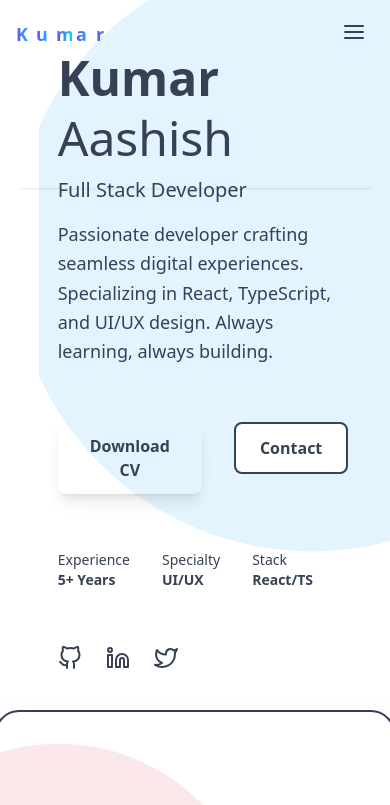
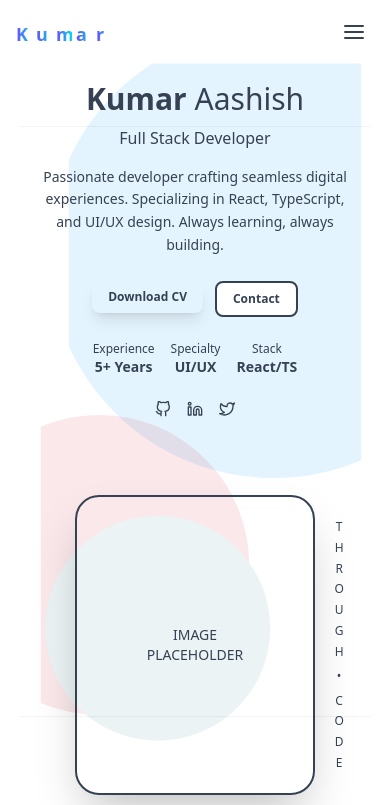
Before and after one commit to kumaraashish435/portfolio, a React (Vite) app: page / in a window 390 px wide. Shown: the top 805 px of the page. Built offline with nearby package versions, Linux system fonts and the light colour scheme.

Commit message:
Improve hero section responsiveness across all screen sizes

```diff
--- a/src/pages/Home.jsx
+++ b/src/pages/Home.jsx
@@ -7,33 +7,29 @@ const Home = () => {
   return (
     <>
       {/* Hero Section */}
-      <section className="relative min-h-[100vh] flex flex-col md:flex-row items-center justify-center bg-offwhite overflow-hidden px-4 sm:px-12 py-12 border-b border-dark">
-        {/* Background Figures */}
+      <section className="relative min-h-screen flex flex-col md:flex-row items-center justify-between bg-offwhite overflow-hidden px-4 sm:px-6 lg:px-8 pt-20 pb-12 md:py-20 border-b border-dark">
+        {/* Background Figures - Adjusted for better visibility on mobile */}
         <div className="absolute inset-0 pointer-events-none select-none overflow-hidden">
           {/* Large Circle - Top Right */}
-          <svg width="100%" height="100%" className="absolute top-[-10%] right-[-10%] opacity-10">
+          <svg width="100%" height="100%" className="absolute top-[-5%] right-[-5%] opacity-10 scale-75 sm:scale-100">
             <circle cx="70%" cy="30%" r="300" fill="#0197F6" />
           </svg>
 
           {/* Small Circles - Bottom Left */}
-          <svg width="100%" height="100%" className="absolute bottom-[-5%] left-[-5%] opacity-10">
+          <svg width="100%" height="100%" className="absolute bottom-[-2%] left-[-2%] opacity-10 scale-75 sm:scale-100">
             <circle cx="20%" cy="70%" r="200" fill="#D7263D" />
             <circle cx="40%" cy="80%" r="150" fill="#448FA3" />
           </svg>
 
           {/* Gradient Blobs */}
-          <div className="absolute top-[-20%] right-[-20%] w-[800px] h-[800px] bg-primary/5 rounded-full blur-3xl" />
-          <div className="absolute bottom-[-20%] left-[-20%] w-[600px] h-[600px] bg-blue/5 rounded-full blur-3xl" />
+          <div className="absolute top-[-10%] right-[-10%] w-[400px] h-[400px] sm:w-[600px] sm:h-[600px] md:w-[800px] md:h-[800px] bg-primary/5 rounded-full blur-3xl" />
+          <div className="absolute bottom-[-10%] left-[-10%] w-[300px] h-[300px] sm:w-[400px] sm:h-[400px] md:w-[600px] md:h-[600px] bg-blue/5 rounded-full blur-3xl" />
 
           {/* Decorative Lines */}
           <svg width="100%" height="100%" className="absolute top-0 left-0 opacity-5">
-            <line x1="5%" y1="15%" x2="95%" y2="15%" stroke="#02182B" strokeWidth="2" />
-            <line x1="5%" y1="85%" x2="95%" y2="85%" stroke="#02182B" strokeWidth="2" />
+            <line x1="5%" y1="15%" x2="95%" y2="15%" stroke="#02182B" strokeWidth="1" />
+            <line x1="5%" y1="85%" x2="95%" y2="85%" stroke="#02182B" strokeWidth="1" />
           </svg>
-
-          {/* Additional Decorative Elements */}
-          <div className="absolute top-[30%] left-[10%] w-[100px] h-[100px] bg-primary/5 rounded-full blur-xl" />
-          <div className="absolute bottom-[30%] right-[10%] w-[150px] h-[150px] bg-blue/5 rounded-full blur-xl" />
         </div>
 
         {/* Left: Main Info */}
@@ -41,77 +37,77 @@ const Home = () => {
           initial={{ opacity: 0, x: -20 }}
           animate={{ opacity: 1, x: 0 }}
           transition={{ duration: 0.8 }}
-          className="flex-1 flex flex-col items-start justify-center z-10 pl-12 max-w-xl pr-8 md:pr-4 lg:pr-0"
+          className="w-full md:w-1/2 flex flex-col items-center md:items-start justify-center z-10 px-4 sm:px-6 md:pl-8 lg:pl-12 text-center md:text-left mb-12 md:mb-0"
         >
-          <div className="space-y-2">
-            <h1 className="text-5xl md:text-7xl font-extrabold text-navy leading-tight">
+          <div className="space-y-2 sm:space-y-3">
+            <h1 className="text-3xl sm:text-4xl md:text-5xl lg:text-6xl xl:text-7xl font-extrabold text-navy leading-tight">
               Kumar <span className="text-primary font-light">Aashish</span>
             </h1>
-            <p className="text-teal text-xl md:text-2xl font-medium">Full Stack Developer</p>
+            <p className="text-teal text-base sm:text-lg md:text-xl lg:text-2xl font-medium">Full Stack Developer</p>
           </div>
 
-          <p className="text-dark text-lg my-4  md:text-xl leading-relaxed max-w-lg">
+          <p className="text-dark text-sm sm:text-base md:text-lg lg:text-xl leading-relaxed max-w-lg mt-4 sm:mt-6">
             Passionate developer crafting seamless digital experiences. Specializing in React, TypeScript, and UI/UX design. Always learning, always building.
           </p>
 
-          <div className="flex my-10 gap-4">
+          <div className="flex flex-wrap justify-center md:justify-start gap-3 sm:gap-4 mt-6 sm:mt-8 md:mt-10">
             <Magnetic>
-              <button className="bg-primary mr-4 text-offwhite px-8 py-3 rounded-lg font-semibold shadow-lg hover:bg-navy transition-all duration-300 hover:shadow-xl">
+              <button className="bg-primary text-offwhite px-4 sm:px-6 md:px-8 py-2 sm:py-2.5 md:py-3 rounded-lg font-semibold shadow-lg hover:bg-navy transition-all duration-300 hover:shadow-xl text-xs sm:text-sm md:text-base">
                 Download CV
               </button>
             </Magnetic>
             <Magnetic>
-              <button className="bg-white border-2 border-primary text-primary px-6 py-3 rounded-lg font-semibold hover:bg-lightblue hover:text-navy transition-all duration-300">
+              <button className="bg-white border-2 border-primary text-primary px-4 sm:px-6 md:px-8 py-2 sm:py-2.5 md:py-3 rounded-lg font-semibold hover:bg-lightblue hover:text-navy transition-all duration-300 text-xs sm:text-sm md:text-base">
                 Contact
               </button>
             </Magnetic>
           </div>
 
-          <div className="flex gap-8 my-10 text-sm mt-4">
-            <div className="flex flex-col">
-              <span className="text-blue font-medium">Experience</span>
-              <span className="text-navy font-semibold">5+ Years</span>
+          <div className="flex flex-wrap justify-center md:justify-start gap-4 sm:gap-6 md:gap-8 mt-6 sm:mt-8 md:mt-10">
+            <div className="flex flex-col items-center md:items-start">
+              <span className="text-blue font-medium text-xs sm:text-sm md:text-base">Experience</span>
+              <span className="text-navy font-semibold text-sm sm:text-base md:text-lg">5+ Years</span>
             </div>
-            <div className="flex flex-col">
-              <span className="text-blue font-medium">Specialty</span>
-              <span className="text-navy font-semibold">UI/UX</span>
+            <div className="flex flex-col items-center md:items-start">
+              <span className="text-blue font-medium text-xs sm:text-sm md:text-base">Specialty</span>
+              <span className="text-navy font-semibold text-sm sm:text-base md:text-lg">UI/UX</span>
             </div>
-            <div className="flex flex-col">
-              <span className="text-blue font-medium">Stack</span>
-              <span className="text-navy font-semibold">React/TS</span>
+            <div className="flex flex-col items-center md:items-start">
+              <span className="text-blue font-medium text-xs sm:text-sm md:text-base">Stack</span>
+              <span className="text-navy font-semibold text-sm sm:text-base md:text-lg">React/TS</span>
             </div>
           </div>
 
-          <div className="flex gap-6 mt-4">
+          <div className="flex gap-4 sm:gap-6 mt-6 sm:mt-8 md:mt-10">
             <Magnetic>
-              <a href="#" className="text-navy hover:text-primary transition-colors duration-300">
-                <FiGithub className="w-6 h-6" />
+              <a href="#" className="text-navy sm:hover:text-primary transition-colors duration-300">
+                <FiGithub className="w-4 h-4 sm:w-5 sm:h-5 md:w-6 md:h-6" />
               </a>
             </Magnetic>
             <Magnetic>
-              <a href="#" className="text-navy hover:text-primary transition-colors duration-300">
-                <FiLinkedin className="w-6 h-6" />
+              <a href="#" className="text-navy sm:hover:text-primary transition-colors duration-300">
+                <FiLinkedin className="w-4 h-4 sm:w-5 sm:h-5 md:w-6 md:h-6" />
               </a>
             </Magnetic>
             <Magnetic>
-              <a href="#" className="text-navy hover:text-primary transition-colors duration-300">
-                <FiTwitter className="w-6 h-6" />
+              <a href="#" className="text-navy sm:hover:text-primary transition-colors duration-300">
+                <FiTwitter className="w-4 h-4 sm:w-5 sm:h-5 md:w-6 md:h-6" />
               </a>
             </Magnetic>
           </div>
         </motion.div>
 
         {/* Right: Image and Vertical Text */}
-        <div className="flex-1 flex items-center justify-center mt-10 md:mt-0 z-10 relative">
+        <div className="w-full md:w-1/2 flex items-center justify-center z-10 relative">
           <motion.div
             initial={{ opacity: 0, x: 20 }}
             animate={{ opacity: 1, x: 0 }}
             transition={{ duration: 0.8 }}
             className="relative flex items-center justify-center"
           >
-            <div className="w-[400px] h-[500px] bg-gradient-to-br from-lightblue to-blue rounded-3xl shadow-2xl flex items-center justify-center overflow-hidden border-2 border-blue relative">
+            <div className="w-[240px] h-[300px] xs:w-[280px] xs:h-[350px] sm:w-[320px] sm:h-[400px] md:w-[340px] md:h-[425px] lg:w-[380px] lg:h-[475px] xl:w-[400px] xl:h-[500px] bg-gradient-to-br from-lightblue to-blue rounded-3xl shadow-2xl flex items-center justify-center overflow-hidden border-2 border-blue relative">
               <div className="absolute inset-0 bg-gradient-to-br from-primary/20 to-blue/20 mix-blend-overlay" />
-              <span className="text-navy text-xl text-center font-medium">IMAGE<br/>400x500</span>
+              <span className="text-navy text-sm sm:text-base md:text-lg lg:text-xl text-center font-medium">IMAGE<br/>PLACEHOLDER</span>
             </div>
 
             {/* Vertical Text */}
@@ -119,9 +115,9 @@ const Home = () => {
               initial={{ opacity: 0, x: 20 }}
               animate={{ opacity: 1, x: 0 }}
               transition={{ duration: 0.8, delay: 0.4 }}
-              className="absolute right-[-80px] top-1/2 -translate-y-1/2 flex flex-col items-center"
+              className="absolute right-[-30px] xs:right-[-35px] sm:right-[-45px] md:right-[-55px] lg:right-[-65px] xl:right-[-80px] top-1/2 -translate-y-1/2 flex flex-col items-center"
             >
-              <div className="flex flex-col items-center gap-[0.8em] text-navy text-lg tracking-[0.2em] font-medium">
+              <div className="flex flex-col items-center gap-[0.4em] xs:gap-[0.5em] sm:gap-[0.6em] md:gap-[0.7em] lg:gap-[0.8em] text-navy text-xs xs:text-sm sm:text-base md:text-lg tracking-[0.1em] xs:tracking-[0.12em] sm:tracking-[0.15em] md:tracking-[0.2em] font-medium">
                 <span>T</span>
                 <span>H</span>
                 <span>R</span>
@@ -129,7 +125,7 @@ const Home = () => {
                 <span>U</span>
                 <span>G</span>
                 <span>H</span>
-                <span className="my-[0.5em]">•</span>
+                <span className="my-[0.3em] xs:my-[0.35em] sm:my-[0.4em] md:my-[0.45em] lg:my-[0.5em]">•</span>
                 <span>C</span>
                 <span>O</span>
                 <span>D</span>
```
